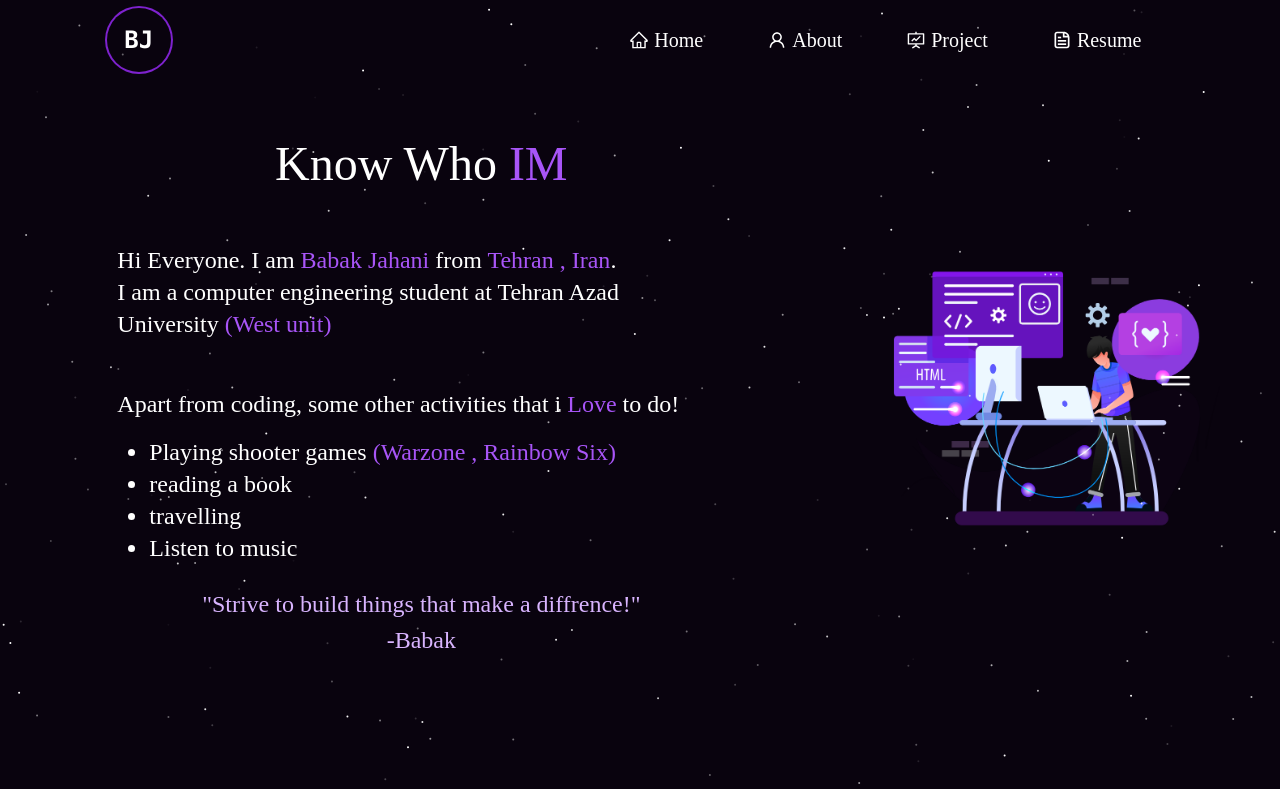
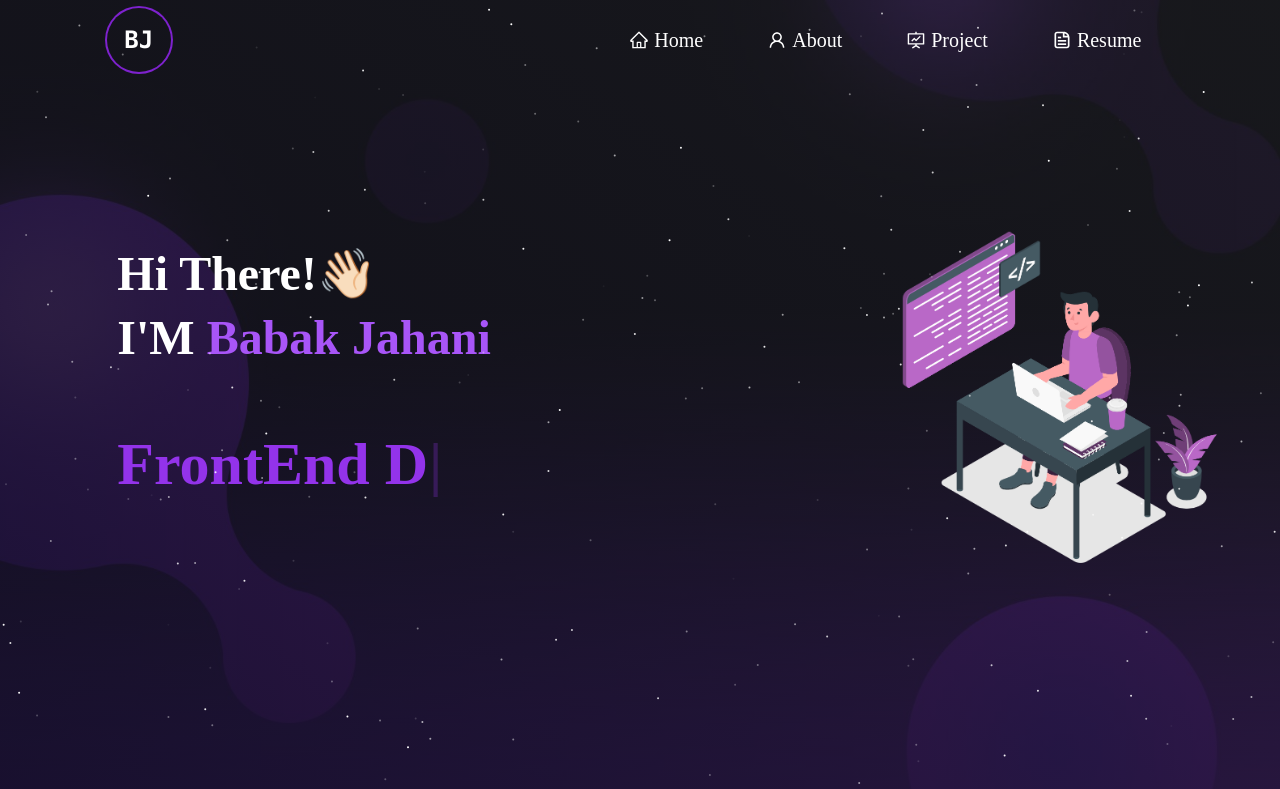
Before and after one commit to TrueBabak/React-Protfolio, a React (Create React App) app: page /Home in a window 1280 px wide. Shown: the top 789 px of the page. Built offline with nearby package versions, Linux system fonts and the light colour scheme.

Commit message:
react router dom path - change project structuring

```diff
--- a/src/App/App.js
+++ b/src/App/App.js
@@ -1,10 +1,23 @@
+import { Route, Router, Routes } from 'react-router-dom';
+import Footer from '../Pages/Footer';
+import MainHome from '../Pages/Home';
 import MainAbout from '../Pages/About';
+import Navbar from '../Pages/Navbar';
+import Project from '../Pages/Project';
+import MainResume from '../Pages/Resume';
 
 function App() {
   return (
-    <div className="App bg-black h-screen">
-      <MainAbout/>
-    </div>
+      <div>
+        <Navbar/>
+        <Routes>
+            <Route path='/Home' element={<MainHome/>}/>
+            <Route path='About' element={<MainAbout/>}/>
+            <Route path='Project' element={<Project/>}/>
+            <Route path='Resume' element={<MainResume/>}/>
+        </Routes>
+        <Footer/>
+      </div>
   );
 }
 
--- a/src/Pages/About/index.js
+++ b/src/Pages/About/index.js
@@ -10,12 +10,10 @@ import DaysiCode from './DaysiCode';
 const MainAbout = () => {
     return (
         <div>
-            <Navbar/>
             <About/>
             <PorSkills/>
             <Tools/>
             <DaysiCode/>
-            <Footer/>
         </div>
     );
 }
--- a/src/Pages/Home/index.js
+++ b/src/Pages/Home/index.js
@@ -7,12 +7,8 @@ import Home2 from './Home2'
 function MainHome() {
   return (
     <div>
-      <Navbar/>
-
       <Home/>
       <Home2/>
-
-      <Footer/>
     </div>
   )
 }
--- a/src/Pages/Navbar.jsx
+++ b/src/Pages/Navbar.jsx
@@ -6,6 +6,7 @@ import {
     AiOutlineUser,
   } from "react-icons/ai";
   import { CgFileDocument } from "react-icons/cg";
+import { Link } from 'react-router-dom';
 
 const Navbar = () => {
     const [expand, updateExpanded] = useState(false);
@@ -31,21 +32,25 @@ const Navbar = () => {
                     </div>
                     <div className='Navbar'>
                         <ul className='flex relative'>
-                            <li className='relative navitem mx-6 px-2 text-xl flex items-center cursor-pointer'>
-                                <AiOutlineHome style={{width:'20px' , marginRight:'5px'}}/>
-                                Home
+                            <li>
+                                <Link className='relative navitem mx-6 px-2 text-xl flex items-center cursor-pointer' to={'/Home'}>
+                                    <AiOutlineHome style={{width:'20px' , marginRight:'5px'}}/>Home
+                                </Link>
                             </li>
-                            <li className='relative navitem mx-6 px-2 text-xl flex items-center cursor-pointer'>
-                                <AiOutlineUser style={{width:'20px' , marginRight:'5px'}}/>
-                                About
+                            <li>
+                                <Link className='relative navitem mx-6 px-2 text-xl flex items-center cursor-pointer' to={'/About'}>
+                                    <AiOutlineUser style={{width:'20px' , marginRight:'5px'}}/>About
+                                </Link>
                             </li>
-                            <li className='relative navitem mx-6 px-2 text-xl flex items-center cursor-pointer'>
-                                <AiOutlineFundProjectionScreen style={{width:'20px' , marginRight:'5px'}}/>
-                                Project
+                            <li>
+                                <Link className='relative navitem mx-6 px-2 text-xl flex items-center cursor-pointer' to={'/Project'}>
+                                    <AiOutlineFundProjectionScreen style={{width:'20px' , marginRight:'5px'}}/>Project
+                                </Link>
                             </li>
-                            <li className='relative navitem mx-6 px-2 text-xl flex items-center cursor-pointer'>
-                                <CgFileDocument style={{width:'20px' , marginRight:'5px'}}/>
-                                Resume
+                            <li>
+                                <Link className='relative navitem mx-6 px-2 text-xl flex items-center cursor-pointer' to={'/Resume'}>
+                                    <CgFileDocument style={{width:'20px' , marginRight:'5px'}}/>Resume
+                                </Link>
                             </li>
                         </ul>
                     </div>
--- a/src/Pages/Project/index.js
+++ b/src/Pages/Project/index.js
@@ -0,0 +1,11 @@
+import React from 'react'
+
+function Project() {
+  return (
+    <div>
+
+    </div>
+  )
+}
+
+export default Project
--- a/src/Pages/Resume/index.js
+++ b/src/Pages/Resume/index.js
@@ -1,7 +1,7 @@
 import React from 'react';
 import Navbar from '../Navbar';
 
-const Index = () => {
+const MainResume = () => {
     return (
         <div>
             <Navbar/>
@@ -9,4 +9,4 @@ const Index = () => {
     );
 }
 
-export default Index;
+export default MainResume;
--- a/src/index.js
+++ b/src/index.js
@@ -2,10 +2,13 @@ import React from 'react';
 import ReactDOM from 'react-dom/client';
 import './index.css';
 import App from './App/App';
+import { BrowserRouter } from 'react-router-dom';
 
 const root = ReactDOM.createRoot(document.getElementById('root'));
 root.render(
   <React.StrictMode>
-    <App />
+    <BrowserRouter>
+      <App />
+    </BrowserRouter>
   </React.StrictMode>
 );
```
